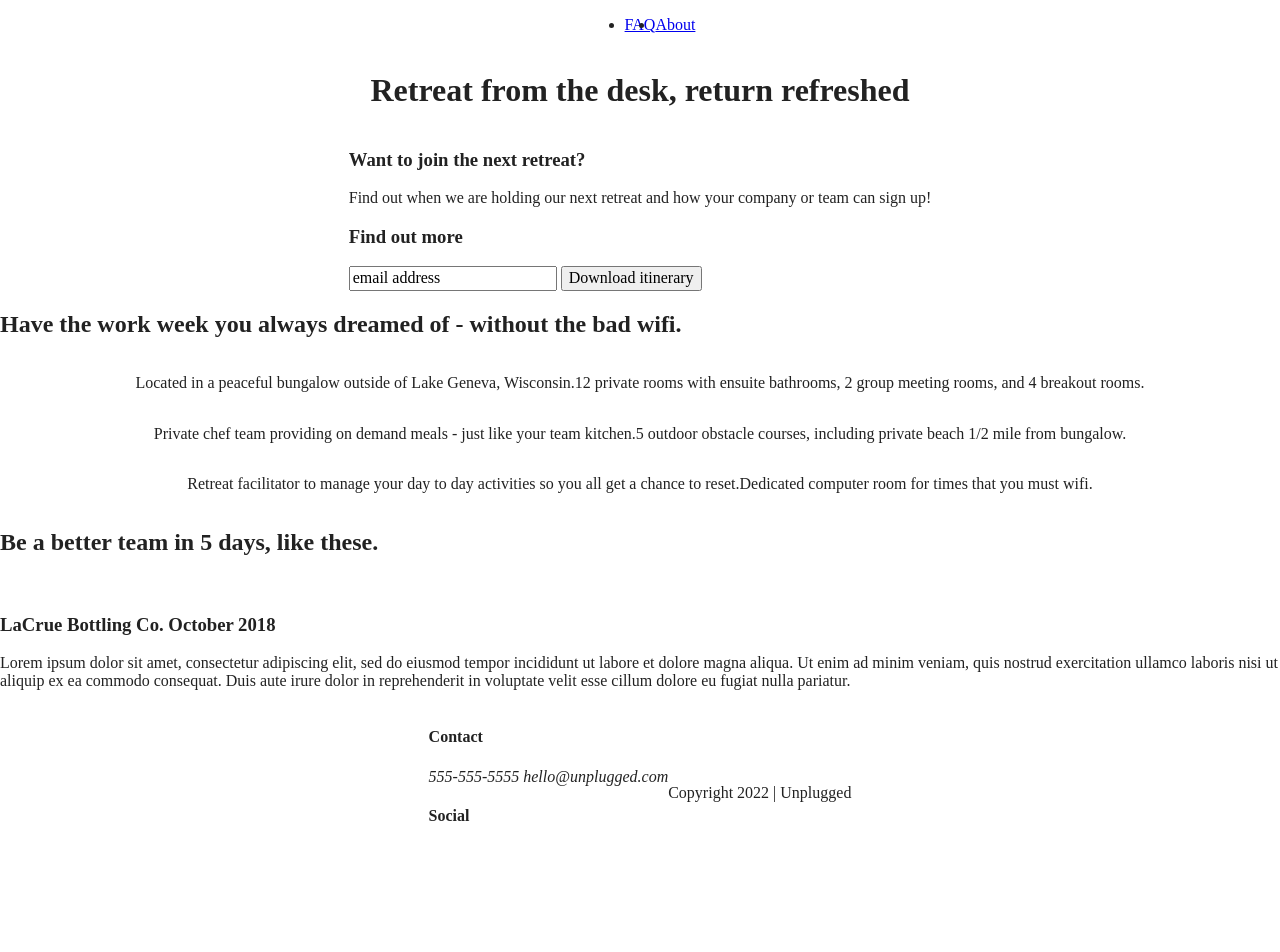
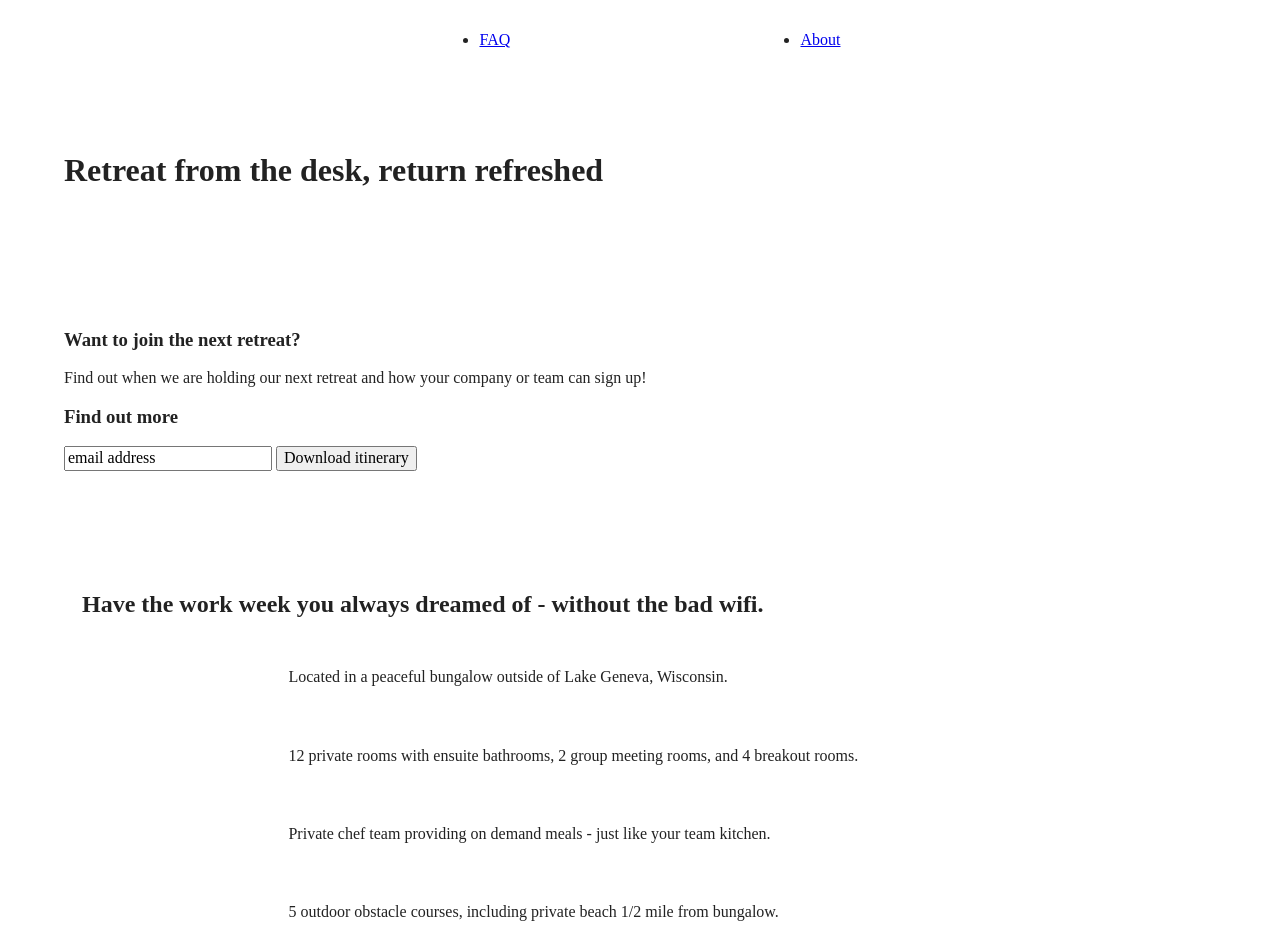
Before and after one commit to kristea/unplugged-retreat, a website built with Parcel: page index.html in a window 1280 px wide. Shown: the top 952 px of the page. Before the commit the page ends 879 px from the top, so only its background shows below. Built offline with nearby package versions, Linux system fonts and the light colour scheme.

Commit message:
Formattin layouts

```diff
--- a/css/main.css
+++ b/css/main.css
@@ -87,6 +87,12 @@ textarea {
    Author's custom styles
    ========================================================================== */
 
+
+.content-wrapper {
+  width: 90%;
+  margin: 50px 0;
+  }
+
 /*------------- Base Header-Footer styles ----------------------*/
 
 header,
@@ -99,11 +105,22 @@ footer {
 
 /* Header styles */
 
+header {
+  padding: 15px 0;
+}
+
 header .content-wrapper {
   display: flex;
   justify-content: center;
   align-items: center;
   flex-flow: row wrap;
+  margin: 0;
+ }
+
+.header-divider {
+  width: 100%;
+  height: 1px;
+  margin: 10px 0 20px 0;
 }
 
 header nav {
@@ -111,11 +128,17 @@ header nav {
   justify-content: space-around;
   align-items: center;
   flex-flow: row wrap;
+  width: 60%;
 }
 
 header nav ul {
   display: flex;
   justify-content: space-around;
+  width: 100%;
+}
+
+footer {
+  flex-direction: column;
 }
 
 footer .social p {
@@ -154,6 +177,7 @@ aside {
   display: flex;
   justify-content: center;
   flex-flow: row wrap;
+  padding: 0 20px;
 }
 
 .features .features-items {
@@ -163,12 +187,34 @@ aside {
   flex-flow: row wrap;
 }
 
+.features article {
+  width: 63%;
+  margin: 30px 0;
+}
+
+features h2 {
+  margin-bottom: 60%;
+}
+.features p {
+  margin: 0;
+}
+
 /* --- Reviews --- */
 .reviews {
   display: flex;
   justify-content: center;
   flex-flow: row wrap;
 }
+
+.reviews h2 {
+  margin-bottom: 40px;
+}
+
+.reviews h3 {
+  width: 55%;
+  margin: 20px 0;
+}
+
 
 /*------------- Mobile styles - About page ----------------------*/
 
@@ -186,6 +232,10 @@ aside {
   flex-flow: row wrap;
 }
 
+.contact-content p{
+  margin: 0;
+}
+
 /*------------- Mobile styles - FAQ page ----------------------*/
 
 .faq {
@@ -199,12 +249,26 @@ aside {
   justify-content: center;
   align-items: center;
   flex-flow: row wrap;
+  margin: 50px 0 0 0;
+ }
+
+ .faq h2 {
+   margin-bottom: 40px;
+ }
+
+ .faq-content {
+   margin-bottom: 50px;
  }
 
 /*------------- Footer styles ----------------------*/
 
 footer .content-wrapper {
+  width: 55%;
+  margin: 50px 0;
+}
 
+footer p {
+  margin: 0;
 }
 
  footer .footer-content {
@@ -212,13 +276,13 @@ footer .content-wrapper {
 }
 
 footer .contact {
-
+  margin-bottom: 50px;
 }
 
 
 
 footer .copyright {
-
+  margin: 20px 0;
 }
 
 
```
